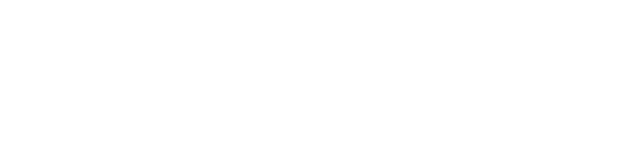
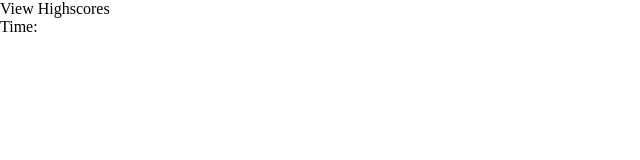
Before and after one commit to tedtalktimmy/the-challenge-CE, a plain HTML site: page index.html in a window 1280 px wide. Shown: the whole page, without its empty margins (0-640 px from the left). Drawn offline with Linux system fonts and the light colour scheme.

Commit message:
added to header and added css style reset

```diff
--- a/assets/css/style.css
+++ b/assets/css/style.css
@@ -0,0 +1,4 @@
+*, html {
+    margin: 0;
+    padding: 0;
+}
--- a/index.html
+++ b/index.html
@@ -8,6 +8,9 @@
     <link rel="stylesheet" href="/assets/css/style.css">
 </head>
 <body>
-
+    <header>
+        <p>View Highscores</p>
+        <p>Time: </p>
+    </header>
 </body>
 </html>
```
